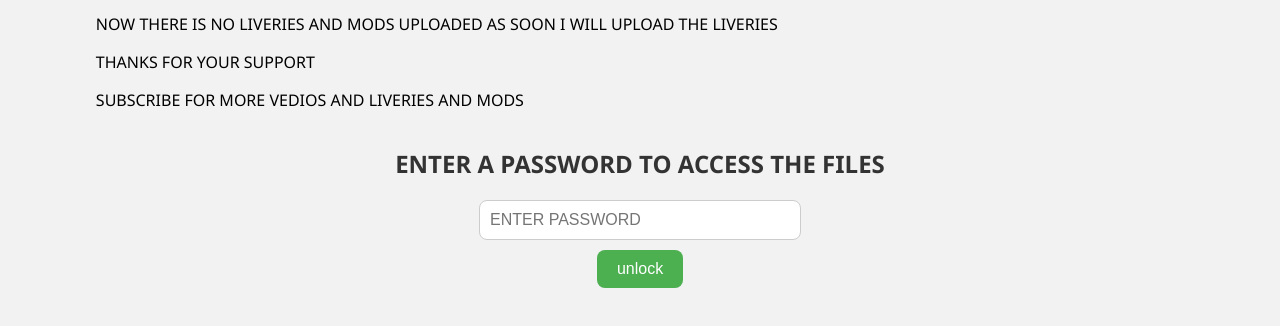
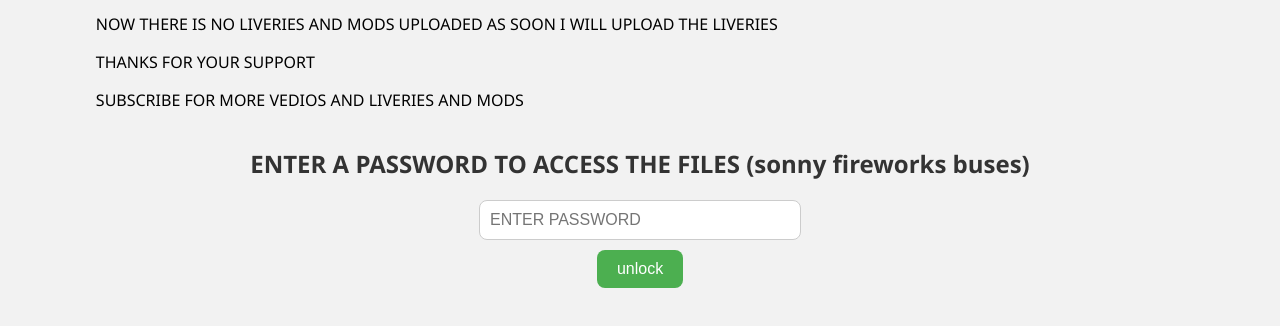
Before and after one commit to 2K25GAMING/New-projects, a plain HTML site: page index.html in a window 1280 px wide. Shown: the part 394-720 px from the top of the page. Drawn offline with Linux system fonts and the light colour scheme.

Commit message:
bus name

```diff
--- a/index.html
+++ b/index.html
@@ -32,7 +32,7 @@
     <p>THANKS FOR YOUR SUPPORT</p>
     <p> SUBSCRIBE FOR MORE VEDIOS AND LIVERIES AND MODS</p>
     </div>
-    <h2>ENTER A PASSWORD TO ACCESS THE FILES</h2>
+    <h2>ENTER A PASSWORD TO ACCESS THE FILES (sonny fireworks buses)</h2>
     <input type="password" id="passwordinput" placeholder="ENTER PASSWORD">
     <button onclick="checkpassword()">unlock</button>
     <div id="bus livery" class="mod-block">
```
